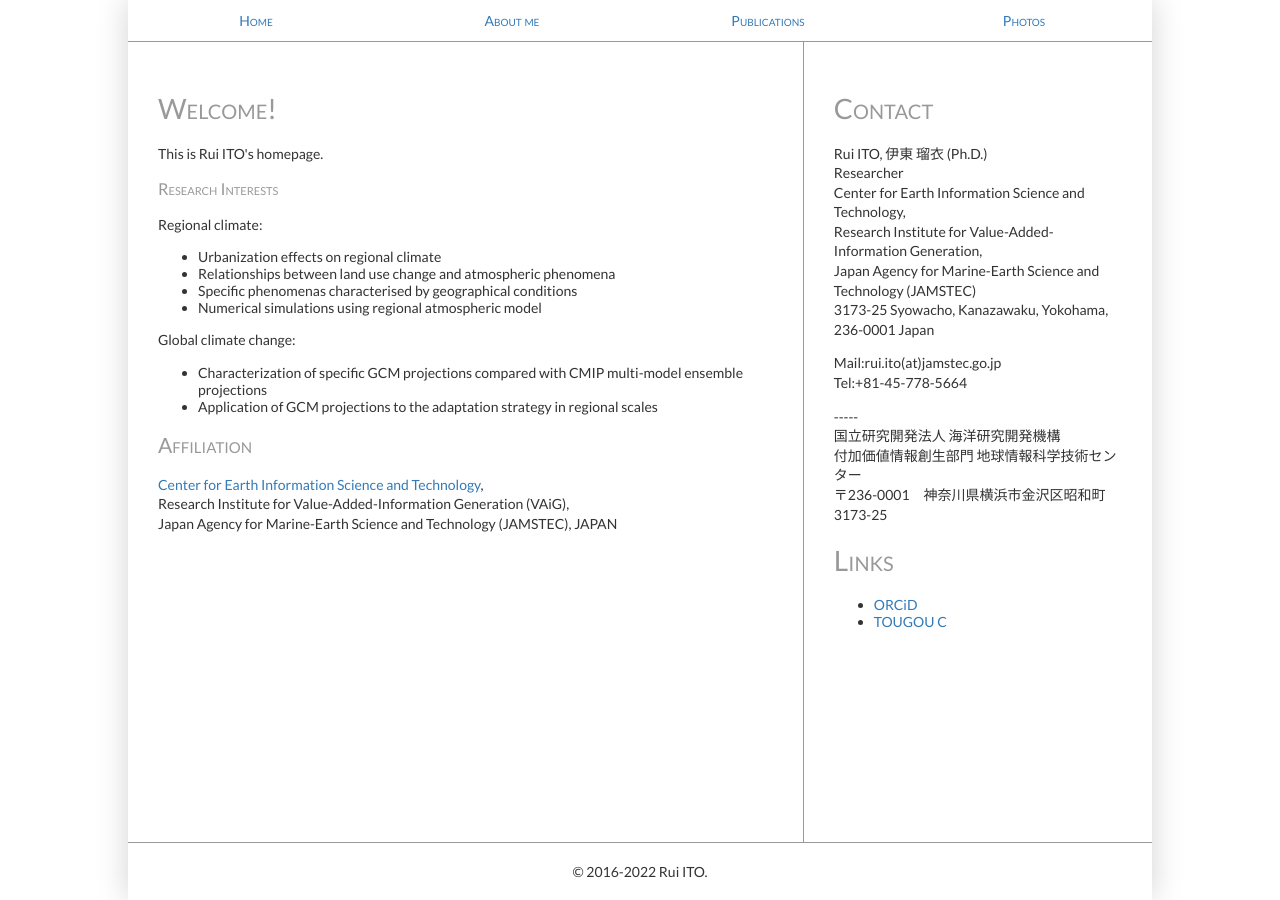
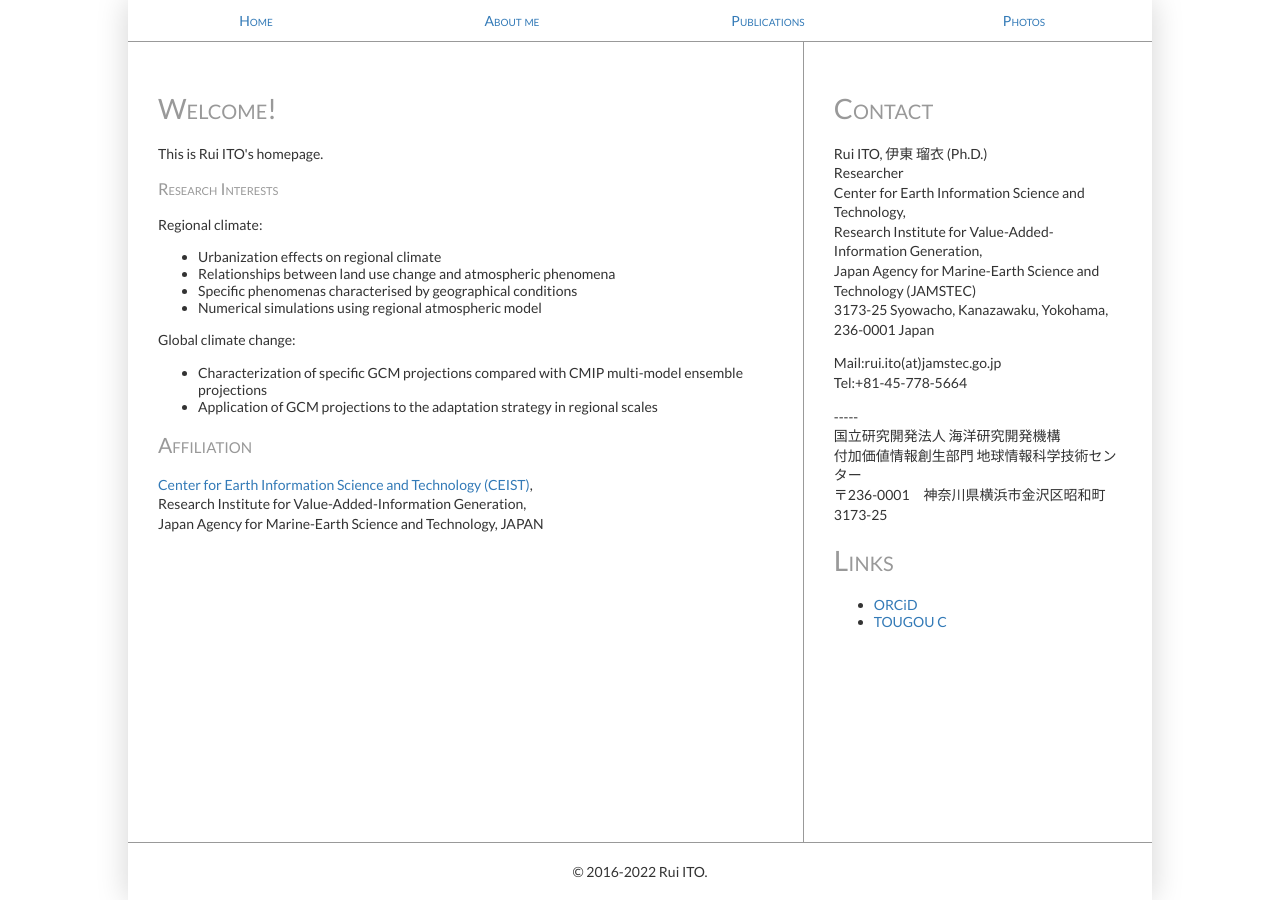
Before and after one commit to rui-climbiz/rui-climbiz.github.io, a Jekyll site: the page built from index.html, in a window 1280 px wide. Built offline with Jekyll 4.4.1, drawn with Linux system fonts in a browser that asks for light colours.

Commit message:
Update index.html

```diff
--- a/index.html
+++ b/index.html
@@ -20,6 +20,6 @@
 </ul>
 
 <h2>Affiliation</h2>
-<p><a href="https://www.jamstec.go.jp/ceist/e/">Center for Earth Information Science and Technology</a>,<br />
-Research Institute for Value-Added-Information Generation (VAiG),<br />
-Japan Agency for Marine-Earth Science and Technology (JAMSTEC), JAPAN</p>
+<p><a href="https://www.jamstec.go.jp/ceist/e/">Center for Earth Information Science and Technology (CEIST)</a>,<br />
+Research Institute for Value-Added-Information Generation,<br />
+Japan Agency for Marine-Earth Science and Technology, JAPAN</p>
```
